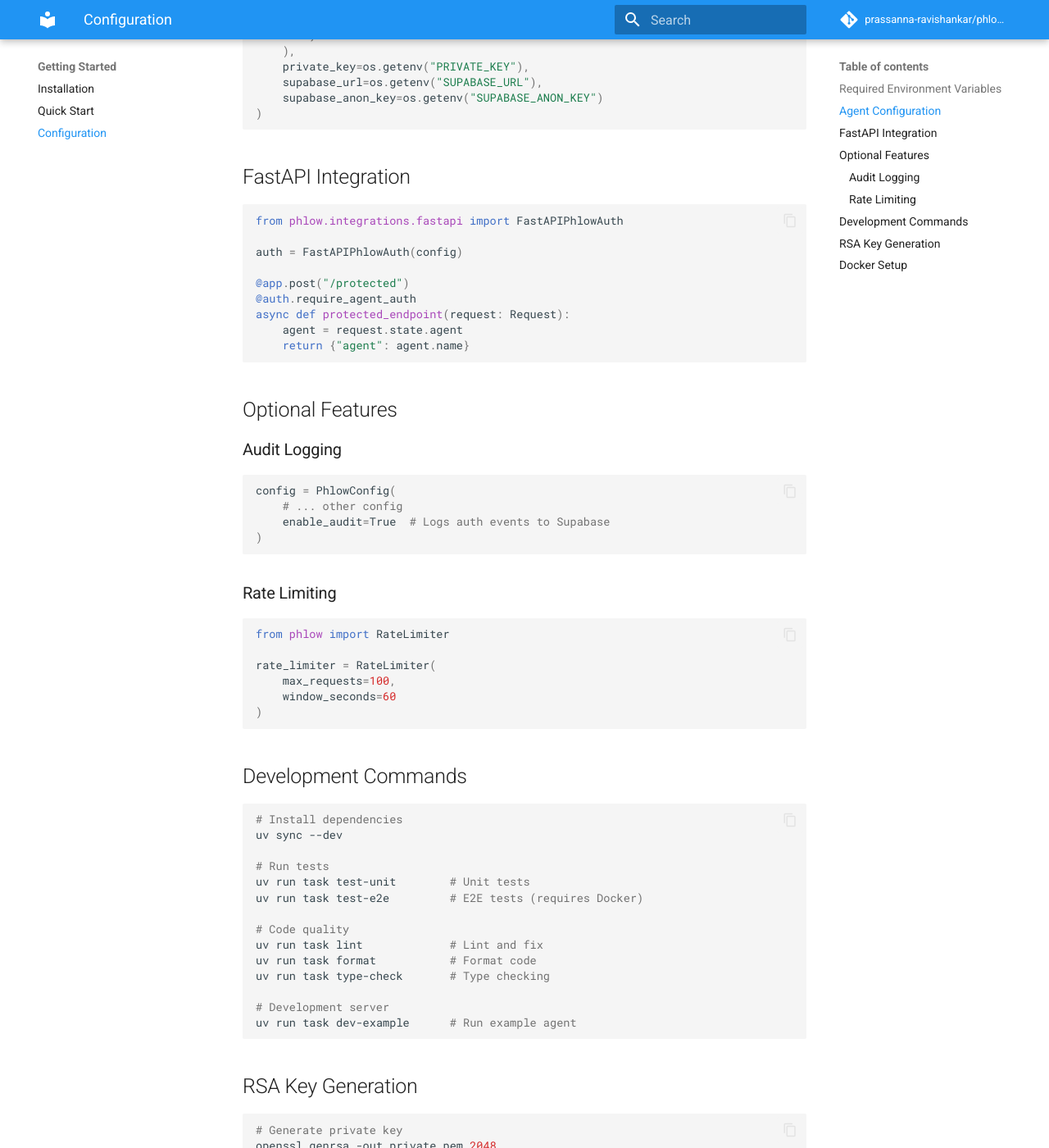
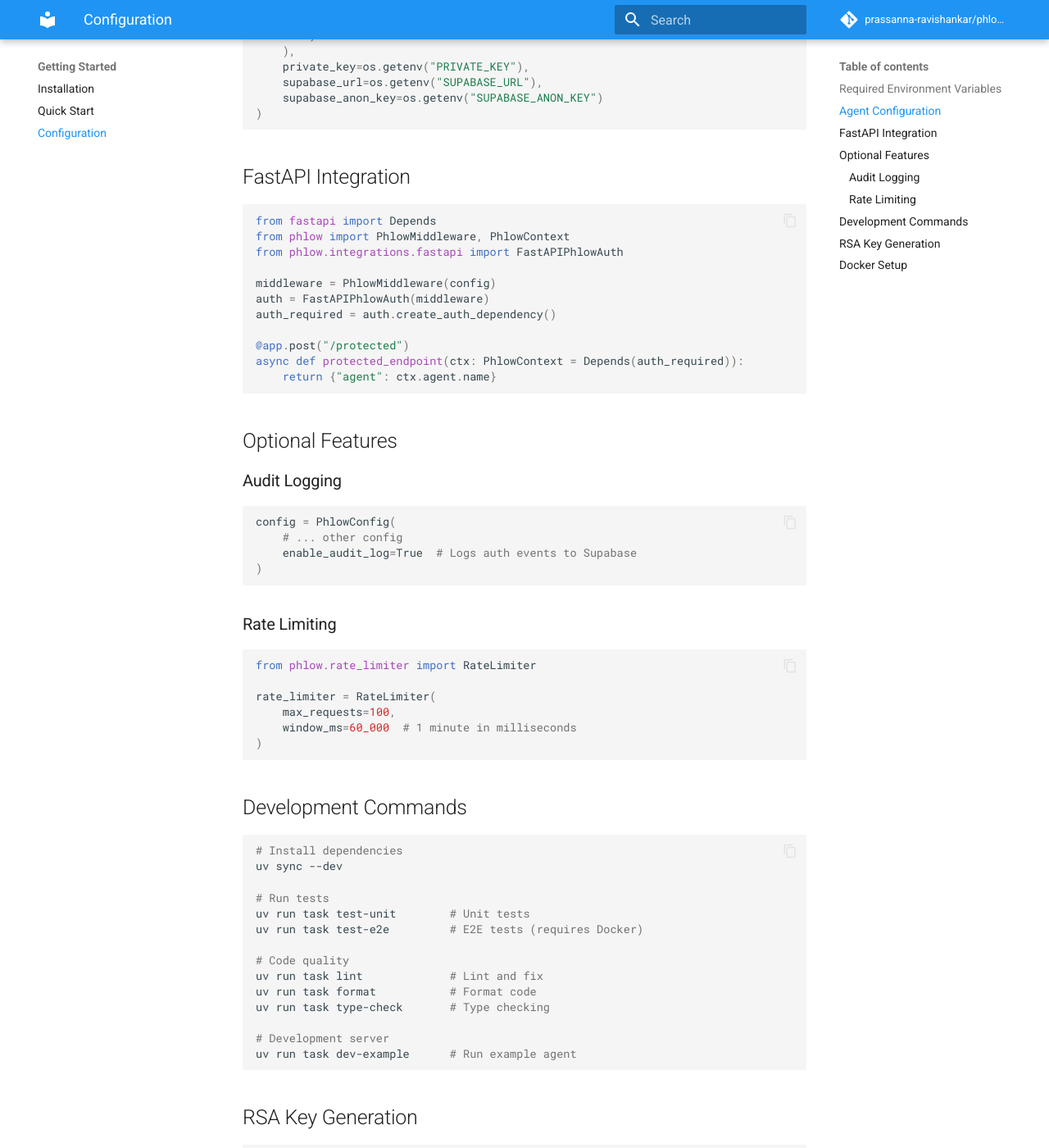
Before and after one commit to prassanna-ravishankar/phlow, an MkDocs documentation site: the page built from docs/configuration.md, in a window 1280 px wide and 1400 px high, scrolled down 966 px. Shown: the whole window at 82% size. Built offline with MkDocs 1.6.1 and Material for MkDocs 9.7.7, drawn with Linux system fonts in a browser that asks for light colours; comment, search, counter and statistics services are not loaded.

Commit message:
Fix config validation ordering, fix incorrect API usage in docs
- Move config validation before create_client() so users get clear error
  messages instead of cryptic Supabase errors on empty URL/key
- Fix quickstart.md: FastAPIPhlowAuth takes PhlowMiddleware not PhlowConfig,
  require_agent_auth doesn't exist, use Depends(auth_required) pattern
- Fix configuration.md: same API corrections, enable_audit→enable_audit_log,
  window_seconds→window_ms
- Fix README.md: add missing imports, fix FastAPI dependency injection pattern

````diff
--- a/docs/configuration.md
+++ b/docs/configuration.md
@@ -49,15 +49,17 @@ config = PhlowConfig(
 ## FastAPI Integration
 
 ```python
+from fastapi import Depends
+from phlow import PhlowMiddleware, PhlowContext
 from phlow.integrations.fastapi import FastAPIPhlowAuth
 
-auth = FastAPIPhlowAuth(config)
+middleware = PhlowMiddleware(config)
+auth = FastAPIPhlowAuth(middleware)
+auth_required = auth.create_auth_dependency()
 
 @app.post("/protected")
-@auth.require_agent_auth
-async def protected_endpoint(request: Request):
-    agent = request.state.agent
-    return {"agent": agent.name}
+async def protected_endpoint(ctx: PhlowContext = Depends(auth_required)):
+    return {"agent": ctx.agent.name}
 ```
 
 ## Optional Features
@@ -66,17 +68,17 @@ async def protected_endpoint(request: Request):
 ```python
 config = PhlowConfig(
     # ... other config
-    enable_audit=True  # Logs auth events to Supabase
+    enable_audit_log=True  # Logs auth events to Supabase
 )
 ```
 
 ### Rate Limiting
 ```python
-from phlow import RateLimiter
+from phlow.rate_limiter import RateLimiter
 
 rate_limiter = RateLimiter(
     max_requests=100,
-    window_seconds=60
+    window_ms=60_000  # 1 minute in milliseconds
 )
 ```
 
````
Also changed, not shown: README.md (+22 -17 lines), docs/quickstart.md (+8 -9 lines), 2 other files.
